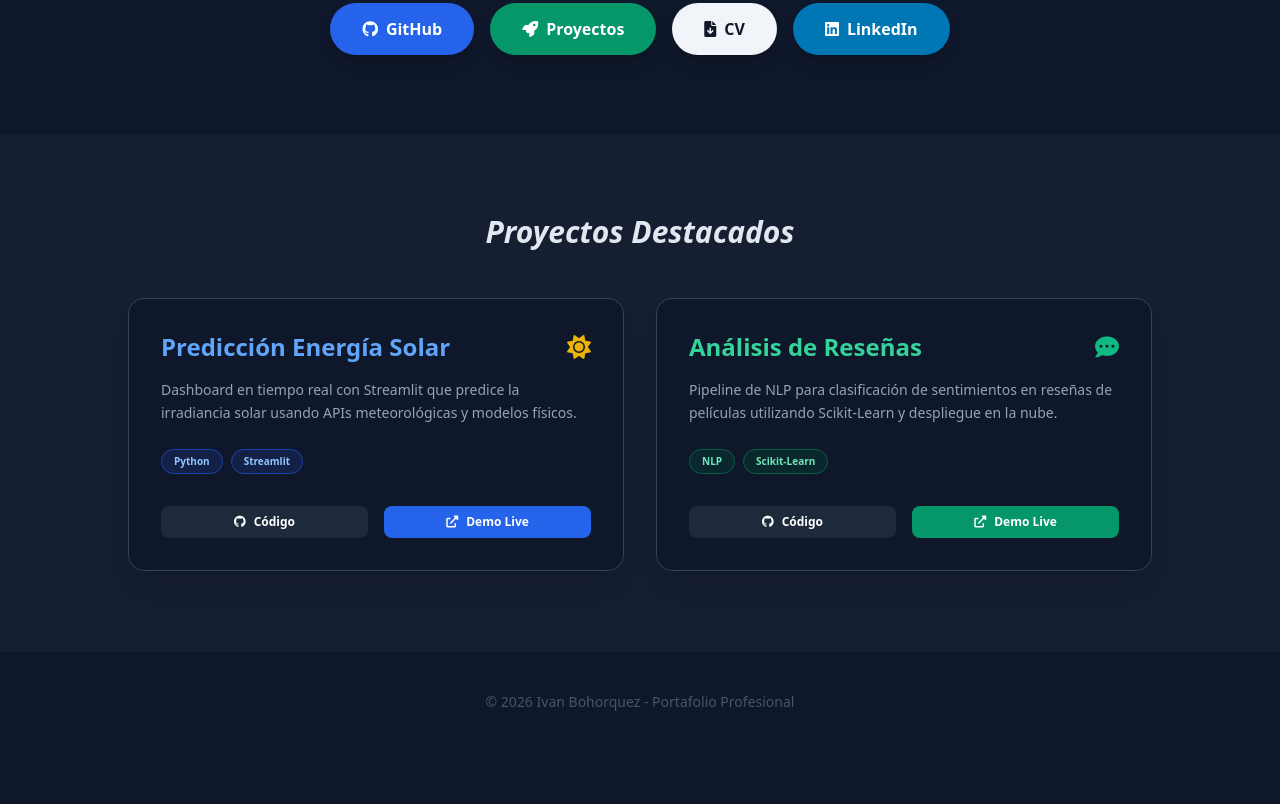
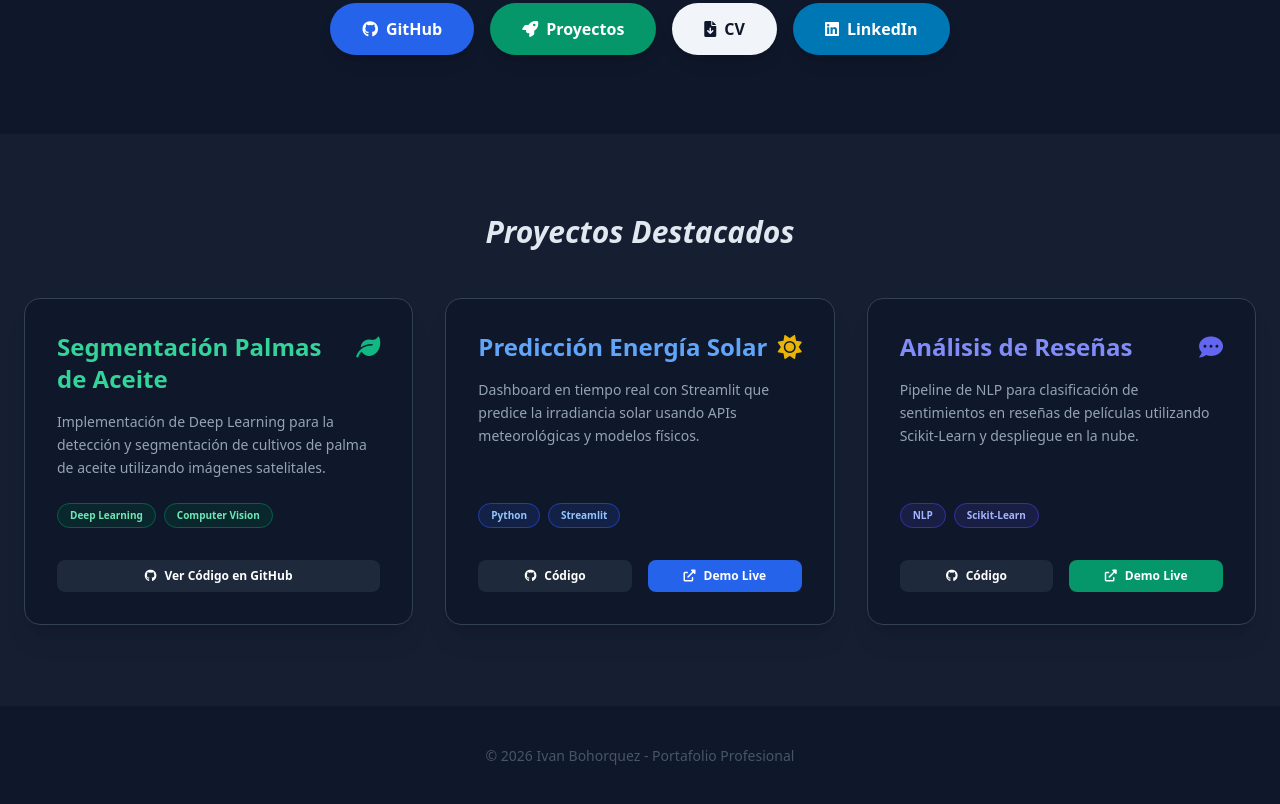
Before and after one commit to IvanBohorquez21/githubpagetest, a plain HTML site: page index.html in a window 1280 px wide. Shown: the part 666-1470 px from the top of the page. Before the commit the page ends 1418 px from the top, so only its background shows below. Drawn offline with nearby package versions, Linux system fonts and the light colour scheme.

Commit message:
Update index.html

```diff
--- a/index.html
+++ b/index.html
@@ -17,7 +17,6 @@
     <link rel="stylesheet" href="https://cdn.jsdelivr.net/gh/devicons/devicon@latest/devicon.min.css">
 
     <style>
-        /* Animación de levitación suave */
         @keyframes float {
             0% { transform: translateY(0px); }
             50% { transform: translateY(-20px); }
@@ -46,31 +45,26 @@
 
         <div class="mt-10 mb-12 w-full max-w-4xl">
             <div class="grid grid-cols-2 md:grid-cols-4 gap-4">
-
                 <div class="flex flex-col items-center p-4 rounded-xl border border-slate-800 bg-slate-800/20 hover:border-blue-500 transition-all group">
                     <i class="devicon-python-plain text-4xl mb-2 text-blue-400"></i>
                     <span class="text-sm font-bold text-white mb-1">Python</span>
                     <p class="text-[11px] text-slate-500 leading-tight px-2">Automatización, scripting y desarrollo backend.</p>
                 </div>
-
                 <div class="flex flex-col items-center p-4 rounded-xl border border-slate-800 bg-slate-800/20 hover:border-emerald-500 transition-all group">
                     <i class="fas fa-brain text-4xl mb-2 text-emerald-400"></i>
                     <span class="text-sm font-bold text-white mb-1">Machine Learning</span>
                     <p class="text-[11px] text-slate-500 leading-tight px-2">Modelado predictivo y análisis con Scikit-Learn.</p>
                 </div>
-
                 <div class="flex flex-col items-center p-4 rounded-xl border border-slate-800 bg-slate-800/20 hover:border-cyan-400 transition-all group">
                     <i class="fas fa-database text-4xl mb-2 text-cyan-400"></i>
                     <span class="text-sm font-bold text-white mb-1">Bases de Datos</span>
                     <p class="text-[11px] text-slate-500 leading-tight px-2">Gestión de datos estructurados y consultas SQL.</p>
                 </div>
-
                 <div class="flex flex-col items-center p-4 rounded-xl border border-slate-800 bg-slate-800/20 hover:border-orange-500 transition-all group">
                     <i class="fas fa-bolt text-4xl mb-2 text-orange-400"></i>
                     <span class="text-sm font-bold text-white mb-1">Electrónica</span>
                     <p class="text-[11px] text-slate-500 leading-tight px-2">Sistemas embebidos y procesamiento de señales.</p>
                 </div>
-
             </div>
         </div>
 
@@ -92,14 +86,31 @@
 
     <section id="proyectos" class="py-20 px-6 bg-slate-800/50">
         <h2 class="text-3xl font-bold text-center mb-12 italic text-slate-200">Proyectos Destacados</h2>
-        <div class="grid grid-cols-1 md:grid-cols-2 gap-8 max-w-5xl mx-auto">
+        <div class="grid grid-cols-1 md:grid-cols-2 lg:grid-cols-3 gap-8 max-w-7xl mx-auto">
 
-            <div class="bg-slate-900 p-8 rounded-2xl border border-slate-700 hover:border-blue-500 transition-all duration-300 shadow-xl">
+            <div class="bg-slate-900 p-8 rounded-2xl border border-slate-700 hover:border-emerald-400 transition-all duration-300 shadow-xl flex flex-col h-full">
+                <div class="flex justify-between items-start mb-4">
+                    <h3 class="text-2xl font-bold text-emerald-400">Segmentación Palmas de Aceite</h3>
+                    <i class="fas fa-leaf text-emerald-500 text-2xl"></i>
+                </div>
+                <p class="text-slate-400 mb-6 leading-relaxed text-sm flex-grow">Implementación de Deep Learning para la detección y segmentación de cultivos de palma de aceite utilizando imágenes satelitales.</p>
+                <div class="flex flex-wrap gap-2 mb-8">
+                    <span class="text-[10px] font-semibold bg-emerald-900/30 text-emerald-300 px-3 py-1 rounded-full border border-emerald-800">Deep Learning</span>
+                    <span class="text-[10px] font-semibold bg-emerald-900/30 text-emerald-300 px-3 py-1 rounded-full border border-emerald-800">Computer Vision</span>
+                </div>
+                <div class="flex gap-4">
+                    <a href="https://github.com/hvargas121288/palm_oil_segmentation_satelital_images" target="_blank" class="w-full text-center bg-slate-800 hover:bg-slate-700 py-2 rounded-lg font-semibold transition text-xs">
+                        <i class="fab fa-github mr-2"></i>Ver Código en GitHub
+                    </a>
+                </div>
+            </div>
+
+            <div class="bg-slate-900 p-8 rounded-2xl border border-slate-700 hover:border-blue-500 transition-all duration-300 shadow-xl flex flex-col h-full">
                 <div class="flex justify-between items-start mb-4">
                     <h3 class="text-2xl font-bold text-blue-400">Predicción Energía Solar</h3>
                     <i class="fas fa-sun text-yellow-500 text-2xl"></i>
                 </div>
-                <p class="text-slate-400 mb-6 leading-relaxed text-sm">Dashboard en tiempo real con Streamlit que predice la irradiancia solar usando APIs meteorológicas y modelos físicos.</p>
+                <p class="text-slate-400 mb-6 leading-relaxed text-sm flex-grow">Dashboard en tiempo real con Streamlit que predice la irradiancia solar usando APIs meteorológicas y modelos físicos.</p>
                 <div class="flex flex-wrap gap-2 mb-8">
                     <span class="text-[10px] font-semibold bg-blue-900/30 text-blue-300 px-3 py-1 rounded-full border border-blue-800">Python</span>
                     <span class="text-[10px] font-semibold bg-blue-900/30 text-blue-300 px-3 py-1 rounded-full border border-blue-800">Streamlit</span>
@@ -114,15 +125,15 @@
                 </div>
             </div>
 
-            <div class="bg-slate-900 p-8 rounded-2xl border border-slate-700 hover:border-emerald-500 transition-all duration-300 shadow-xl">
+            <div class="bg-slate-900 p-8 rounded-2xl border border-slate-700 hover:border-indigo-500 transition-all duration-300 shadow-xl flex flex-col h-full">
                 <div class="flex justify-between items-start mb-4">
-                    <h3 class="text-2xl font-bold text-emerald-400">Análisis de Reseñas</h3>
-                    <i class="fas fa-comment-dots text-emerald-500 text-2xl"></i>
+                    <h3 class="text-2xl font-bold text-indigo-400">Análisis de Reseñas</h3>
+                    <i class="fas fa-comment-dots text-indigo-500 text-2xl"></i>
                 </div>
-                <p class="text-slate-400 mb-6 leading-relaxed text-sm">Pipeline de NLP para clasificación de sentimientos en reseñas de películas utilizando Scikit-Learn y despliegue en la nube.</p>
+                <p class="text-slate-400 mb-6 leading-relaxed text-sm flex-grow">Pipeline de NLP para clasificación de sentimientos en reseñas de películas utilizando Scikit-Learn y despliegue en la nube.</p>
                 <div class="flex flex-wrap gap-2 mb-8">
-                    <span class="text-[10px] font-semibold bg-emerald-900/30 text-emerald-300 px-3 py-1 rounded-full border border-emerald-800">NLP</span>
-                    <span class="text-[10px] font-semibold bg-emerald-900/30 text-emerald-300 px-3 py-1 rounded-full border border-emerald-800">Scikit-Learn</span>
+                    <span class="text-[10px] font-semibold bg-indigo-900/30 text-indigo-300 px-3 py-1 rounded-full border border-indigo-800">NLP</span>
+                    <span class="text-[10px] font-semibold bg-indigo-900/30 text-indigo-300 px-3 py-1 rounded-full border border-indigo-800">Scikit-Learn</span>
                 </div>
                 <div class="flex gap-4">
                     <a href="https://github.com/IvanBohorquez21/Movie-Sentiment-Analysis" target="_blank" class="flex-1 text-center bg-slate-800 hover:bg-slate-700 py-2 rounded-lg font-semibold transition text-xs">
```
